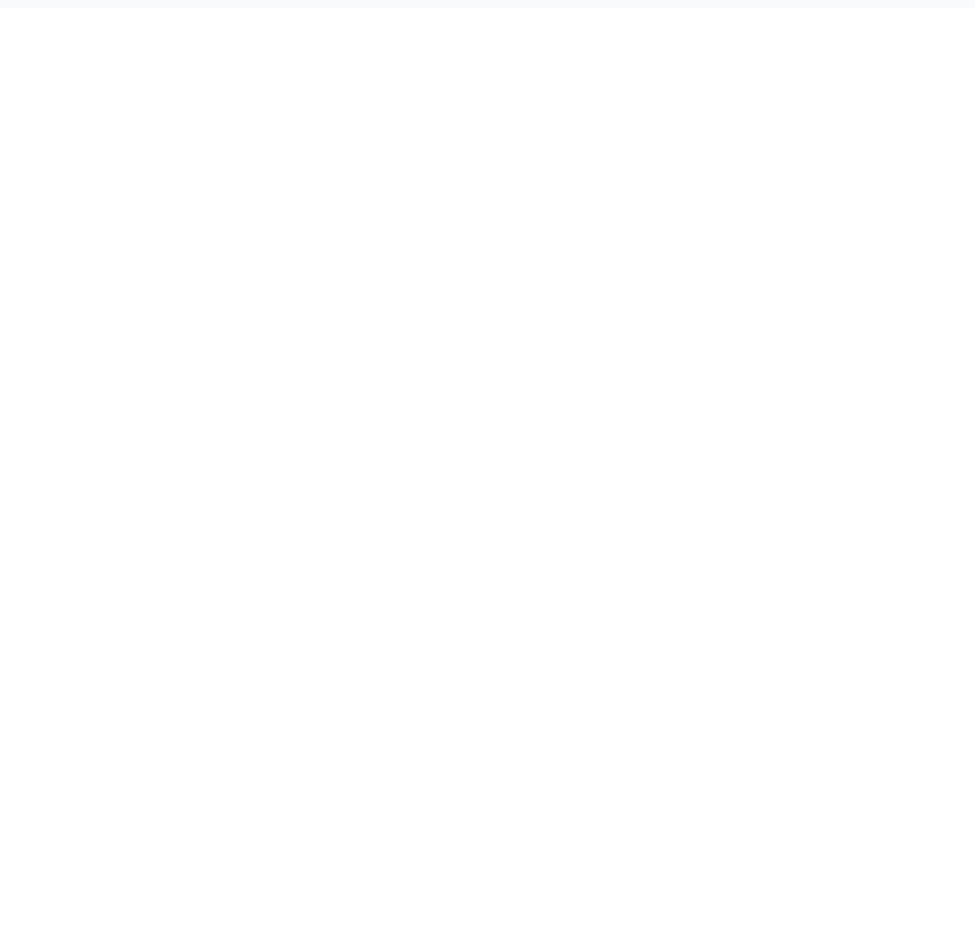
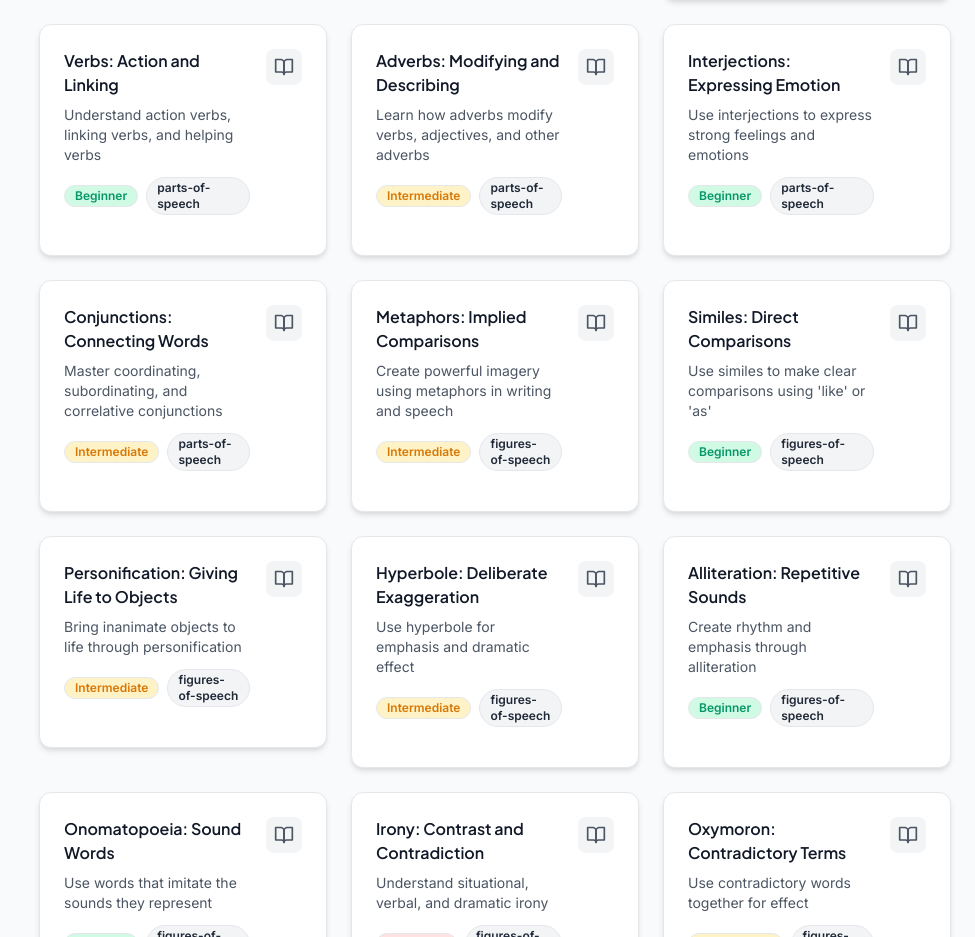
Before and after one commit to apper-canvas/grammarflow-circuit-mega, a React (Vite) app: page /learn in a window 1280 px wide. Shown: the part 1475-2412 px from the top of the page, without its empty margins (305-1280 px from the left). Before the commit the page ends 1483 px from the top, so only its background shows below. Built offline with nearby package versions, Linux system fonts and the light colour scheme.

Commit message:
Add comprehensive parts of speech and figures of speech lessons to curriculum

```diff
--- a/src/components/pages/Learn.jsx
+++ b/src/components/pages/Learn.jsx
@@ -23,13 +23,16 @@ const Learn = () => {
   const [selectedCategory, setSelectedCategory] = useState("all");
   const [selectedDifficulty, setSelectedDifficulty] = useState("all");
 
-  const categories = [
+const categories = [
     { value: "all", label: "All Categories" },
     { value: "tenses", label: "Tenses" },
     { value: "articles", label: "Articles" },
     { value: "prepositions", label: "Prepositions" },
     { value: "pronouns", label: "Pronouns" },
-    { value: "conditionals", label: "Conditionals" }
+    { value: "conditionals", label: "Conditionals" },
+    { value: "adjectives", label: "Adjectives" },
+    { value: "parts-of-speech", label: "Parts of Speech" },
+    { value: "figures-of-speech", label: "Figures of Speech" }
   ];
 
   const difficulties = [
--- a/src/services/mockData/lessons.json
+++ b/src/services/mockData/lessons.json
@@ -144,7 +144,7 @@
       ]
     },
     "prerequisites": []
-  },
+},
   {
     "Id": 8,
     "title": "Present Continuous Tense",
@@ -164,5 +164,292 @@
       ]
     },
     "prerequisites": []
+  },
+  {
+    "Id": 9,
+    "title": "Nouns: Types and Usage",
+    "description": "Master different types of nouns and their grammatical functions",
+    "category": "parts-of-speech",
+    "difficulty": 1,
+    "estimatedTime": 15,
+    "content": {
+      "explanation": "Nouns are words that name people, places, things, or ideas. They can be concrete or abstract.",
+      "examples": [
+        "Common nouns: dog, city, happiness",
+        "Proper nouns: London, Shakespeare, Christmas",
+        "Abstract nouns: love, freedom, courage"
+      ],
+      "rules": [
+        "Common nouns are not capitalized unless at sentence start",
+        "Proper nouns are always capitalized",
+        "Collective nouns can be singular or plural"
+      ]
+    },
+    "prerequisites": []
+  },
+  {
+    "Id": 10,
+    "title": "Verbs: Action and Linking",
+    "description": "Understand action verbs, linking verbs, and helping verbs",
+    "category": "parts-of-speech",
+    "difficulty": 1,
+    "estimatedTime": 12,
+    "content": {
+      "explanation": "Verbs express actions, states of being, or help other verbs complete their meaning.",
+      "examples": [
+        "Action verbs: run, think, create",
+        "Linking verbs: is, seem, become",
+        "Helping verbs: have, will, must"
+      ],
+      "rules": [
+        "Action verbs show what the subject does",
+        "Linking verbs connect subject to complement",
+        "Helping verbs assist main verbs"
+      ]
+    },
+    "prerequisites": []
+  },
+  {
+    "Id": 11,
+    "title": "Adverbs: Modifying and Describing",
+    "description": "Learn how adverbs modify verbs, adjectives, and other adverbs",
+    "category": "parts-of-speech",
+    "difficulty": 2,
+    "estimatedTime": 14,
+    "content": {
+      "explanation": "Adverbs modify verbs, adjectives, or other adverbs, often ending in -ly.",
+      "examples": [
+        "Modifying verbs: She sings beautifully",
+        "Modifying adjectives: Very tall building",
+        "Modifying adverbs: Quite slowly moving"
+      ],
+      "rules": [
+        "Many adverbs end in -ly",
+        "Adverbs of manner tell how",
+        "Adverbs of time tell when"
+      ]
+    },
+    "prerequisites": [7]
+  },
+  {
+    "Id": 12,
+    "title": "Interjections: Expressing Emotion",
+    "description": "Use interjections to express strong feelings and emotions",
+    "category": "parts-of-speech",
+    "difficulty": 1,
+    "estimatedTime": 8,
+    "content": {
+      "explanation": "Interjections are words or phrases that express strong emotion or sudden feeling.",
+      "examples": [
+        "Wow! That's amazing!",
+        "Ouch! That hurt!",
+        "Alas, we lost the game."
+      ],
+      "rules": [
+        "Strong interjections use exclamation marks",
+        "Mild interjections use commas",
+        "Can stand alone or within sentences"
+      ]
+    },
+    "prerequisites": []
+  },
+  {
+    "Id": 13,
+    "title": "Conjunctions: Connecting Words",
+    "description": "Master coordinating, subordinating, and correlative conjunctions",
+    "category": "parts-of-speech",
+    "difficulty": 2,
+    "estimatedTime": 16,
+    "content": {
+      "explanation": "Conjunctions connect words, phrases, or clauses in sentences.",
+      "examples": [
+        "Coordinating: and, but, or, so",
+        "Subordinating: because, although, since",
+        "Correlative: either...or, both...and"
+      ],
+      "rules": [
+        "FANBOYS: for, and, nor, but, or, yet, so",
+        "Subordinating conjunctions start dependent clauses",
+        "Correlative conjunctions work in pairs"
+      ]
+    },
+    "prerequisites": [1]
+  },
+  {
+    "Id": 14,
+    "title": "Metaphors: Implied Comparisons",
+    "description": "Create powerful imagery using metaphors in writing and speech",
+    "category": "figures-of-speech",
+    "difficulty": 2,
+    "estimatedTime": 18,
+    "content": {
+      "explanation": "Metaphors compare two unlike things without using 'like' or 'as', creating vivid imagery.",
+      "examples": [
+        "Life is a journey",
+        "Time is money",
+        "Her voice is music to my ears"
+      ],
+      "rules": [
+        "Direct comparison without 'like' or 'as'",
+        "Creates implied relationship between things",
+        "Often used for emotional or descriptive effect"
+      ]
+    },
+    "prerequisites": []
+  },
+  {
+    "Id": 15,
+    "title": "Similes: Direct Comparisons",
+    "description": "Use similes to make clear comparisons using 'like' or 'as'",
+    "category": "figures-of-speech",
+    "difficulty": 1,
+    "estimatedTime": 12,
+    "content": {
+      "explanation": "Similes compare two different things using 'like' or 'as' to create vivid descriptions.",
+      "examples": [
+        "As brave as a lion",
+        "Fights like a tiger",
+        "Smooth as silk"
+      ],
+      "rules": [
+        "Always uses 'like' or 'as'",
+        "Compares two unlike things",
+        "Makes writing more descriptive"
+      ]
+    },
+    "prerequisites": []
+  },
+  {
+    "Id": 16,
+    "title": "Personification: Giving Life to Objects",
+    "description": "Bring inanimate objects to life through personification",
+    "category": "figures-of-speech",
+    "difficulty": 2,
+    "estimatedTime": 14,
+    "content": {
+      "explanation": "Personification gives human characteristics to non-human things.",
+      "examples": [
+        "The wind whispered through the trees",
+        "The sun smiled down on us",
+        "Time marches on"
+      ],
+      "rules": [
+        "Gives human traits to non-human things",
+        "Makes writing more engaging",
+        "Often used in poetry and creative writing"
+      ]
+    },
+    "prerequisites": []
+  },
+  {
+    "Id": 17,
+    "title": "Hyperbole: Deliberate Exaggeration",
+    "description": "Use hyperbole for emphasis and dramatic effect",
+    "category": "figures-of-speech",
+    "difficulty": 2,
+    "estimatedTime": 10,
+    "content": {
+      "explanation": "Hyperbole uses deliberate and obvious exaggeration for emphasis or effect.",
+      "examples": [
+        "I've told you a million times",
+        "This bag weighs a ton",
+        "I'm so hungry I could eat a horse"
+      ],
+      "rules": [
+        "Extreme exaggeration not meant literally",
+        "Used for emphasis or humor",
+        "Common in everyday speech"
+      ]
+    },
+    "prerequisites": []
+  },
+  {
+    "Id": 18,
+    "title": "Alliteration: Repetitive Sounds",
+    "description": "Create rhythm and emphasis through alliteration",
+    "category": "figures-of-speech",
+    "difficulty": 1,
+    "estimatedTime": 10,
+    "content": {
+      "explanation": "Alliteration repeats the same consonant sound at the beginning of nearby words.",
+      "examples": [
+        "Peter Piper picked a peck",
+        "Sally sells seashells",
+        "Big brown bear"
+      ],
+      "rules": [
+        "Repeats initial consonant sounds",
+        "Creates rhythm and memorability",
+        "Common in poetry and advertising"
+      ]
+    },
+    "prerequisites": []
+  },
+  {
+    "Id": 19,
+    "title": "Onomatopoeia: Sound Words",
+    "description": "Use words that imitate the sounds they represent",
+    "category": "figures-of-speech",
+    "difficulty": 1,
+    "estimatedTime": 8,
+    "content": {
+      "explanation": "Onomatopoeia uses words that phonetically imitate the sound they describe.",
+      "examples": [
+        "The bee buzzed loudly",
+        "The clock tick-tocked",
+        "The door slammed with a bang"
+      ],
+      "rules": [
+        "Words sound like what they describe",
+        "Adds sensory appeal to writing",
+        "Common in comic books and children's literature"
+      ]
+    },
+    "prerequisites": []
+  },
+  {
+    "Id": 20,
+    "title": "Irony: Contrast and Contradiction",
+    "description": "Understand situational, verbal, and dramatic irony",
+    "category": "figures-of-speech",
+    "difficulty": 3,
+    "estimatedTime": 20,
+    "content": {
+      "explanation": "Irony involves contrast between expectation and reality, or between literal and intended meaning.",
+      "examples": [
+        "Verbal irony: 'Great weather!' during a storm",
+        "Situational irony: Fire station burns down",
+        "Dramatic irony: Reader knows what character doesn't"
+      ],
+      "rules": [
+        "Verbal irony says opposite of what's meant",
+        "Situational irony involves unexpected outcomes",
+        "Dramatic irony creates tension in stories"
+      ]
+    },
+    "prerequisites": []
+  },
+  {
+    "Id": 21,
+    "title": "Oxymoron: Contradictory Terms",
+    "description": "Use contradictory words together for effect",
+    "category": "figures-of-speech",
+    "difficulty": 2,
+    "estimatedTime": 12,
+    "content": {
+      "explanation": "Oxymoron combines contradictory or opposing terms to create a paradoxical effect.",
+      "examples": [
+        "Deafening silence",
+        "Jumbo shrimp",
+        "Pretty ugly",
+        "Act naturally"
+      ],
+      "rules": [
+        "Combines opposite or contradictory words",
+        "Creates emphasis through contradiction",
+        "Often used for humor or to highlight complexity"
+      ]
+    },
+    "prerequisites": []
   }
 ]
```
